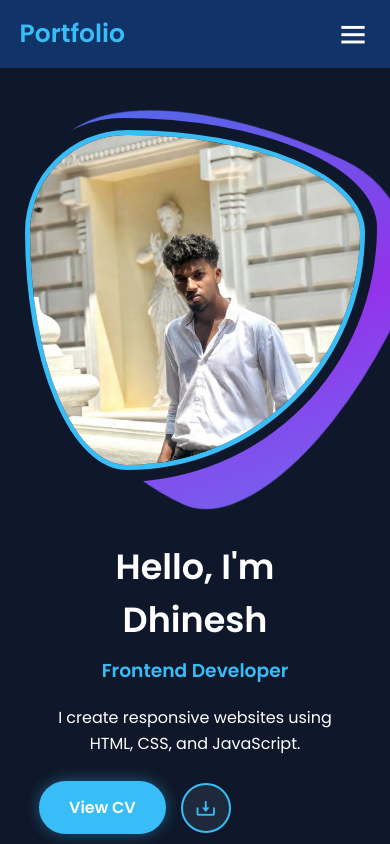
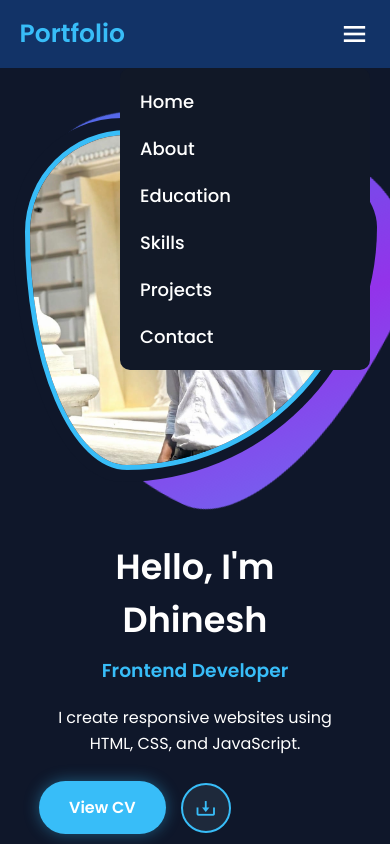
Before and after one commit to dhinesh1003/dhinesh-portfolio, a plain HTML site: page index.html in a window 390 px wide. Both pictures are taken after a click on the icon 353 px from the left and 34 px from the top of the page. Shown: the top 844 px of the page. Drawn offline with nearby package versions, Linux system fonts and the light colour scheme.

Commit message:
portfolio updated

```diff
--- a/style.css
+++ b/style.css
@@ -154,6 +154,9 @@ button{
 
     .header{
         padding:15px 5%;
+        position:fixed;
+
+z-index:1000;
     }
 
     .navbar a{
@@ -184,41 +187,69 @@ button{
     cursor:pointer;
 }
 
-/* MOBILE NAVBAR */
+/* MOBILE RESPONSIVE NAVBAR */
 
-@media(max-width:768px){
+@media (max-width:768px){
+
+    /* MENU ICON */
 
     #menu-icon{
+
         display:block;
+
+        font-size:32px;
+
+        color:white;
+
+        cursor:pointer;
     }
 
+    /* NAVBAR */
+
     .navbar{
+
         position:absolute;
+
         top:100%;
-        left:0;
-        width:100%;
-        background:#1e293b;
-        display:none;
+
+        right:-100%;
+
+        width:250px;
+
+        background:#111827;
+
+        display:flex;
+
         flex-direction:column;
-        text-align:center;
-        padding:20px 0;
+
+        padding:20px;
+
+        gap:20px;
+
+        border-radius:10px;
+
+        transition:0.4s ease;
+
+        z-index:999;
     }
+
+    /* ACTIVE MENU */
 
     .navbar.active{
 
-    right:0;
+        right:20px;
+    }
 
-    opacity:1;
-}
+    /* NAV LINKS */
 
     .navbar a{
-        margin:15px 0;
-        display:block;
-        transition:0.5s ease;
 
-opacity:0;
+        margin:0;
+
+        font-size:18px;
     }
-}/* ABOUT SECTION */
+}
+/* ABOUT SECTION */
 
 .about{
     padding:100px 10%;
```
